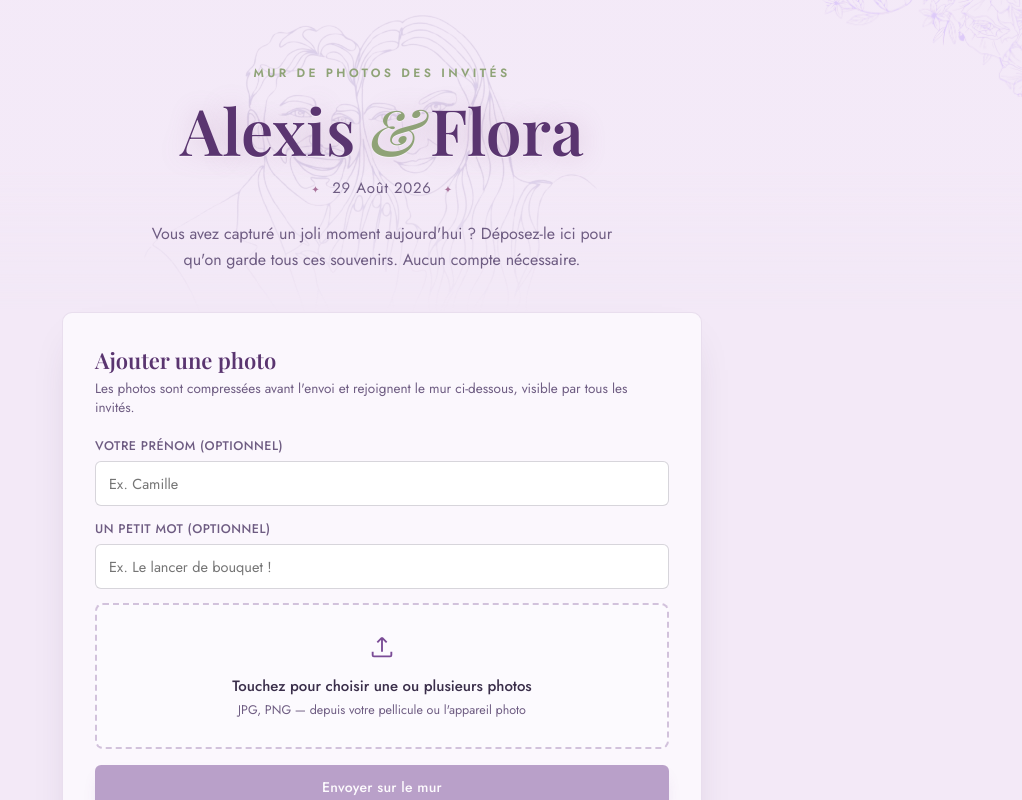
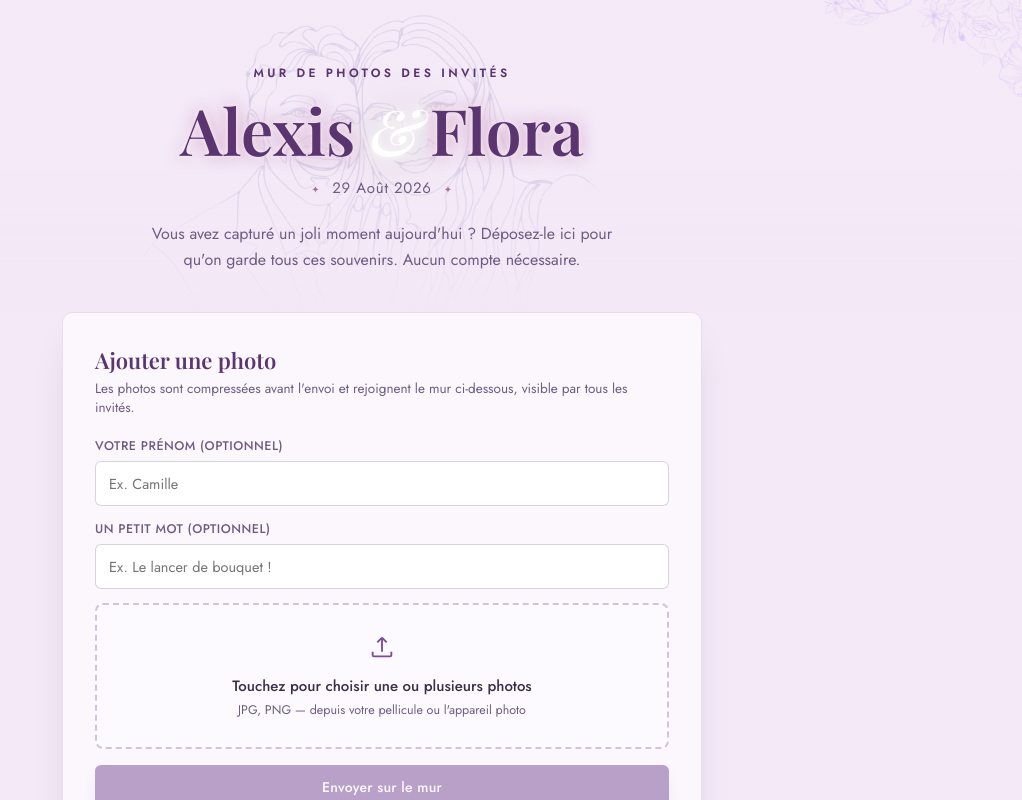
Before and after one commit to dbzl5/mur-photos-mariage, a React (Vite) app: page / in a window 1280 px wide. Shown: the top 800 px of the page, without its empty margins (258-1280 px from the left). Built offline with nearby package versions, Linux system fonts and the light colour scheme; no server answers; the database is empty; a web font is replaced by a local one.

Commit message:
edit: modif du style du header

```diff
--- a/src/App.css
+++ b/src/App.css
@@ -92,7 +92,7 @@ header > * {
   font-size: 12px;
   letter-spacing: 0.28em;
   text-transform: uppercase;
-  color: var(--sage);
+  color: var(--wine-dark);
   font-weight: 600;
   margin-bottom: 14px;
 }
@@ -103,16 +103,18 @@ h1 {
   font-size: clamp(38px, 7vw, 64px);
   line-height: 1.05;
   color: var(--wine-dark);
-  text-shadow: 0 1px 0 rgba(255, 255, 255, 0.5), 0 0 26px rgba(168, 114, 154, 0.3);
+  text-shadow: 0 0 6px rgba(255, 255, 255, 0.9), 0 0 16px rgba(195, 137, 179, 0.85),
+    0 0 15px rgba(255, 225, 247, 0.792);
 }
 
 h1 .amp {
   font-style: italic;
   font-weight: 500;
-  color: var(--sage);
+  color: #ffffff;
+  text-shadow: 0 0 10px rgba(255, 255, 255, 0.9), 0 0 22px rgba(255, 255, 255, 0.6),
+    0 0 36px rgba(143, 163, 119, 0.5);
   padding: 0 10px;
 }
-
 .date-line {
   margin-top: 14px;
   font-size: 15px;
```
